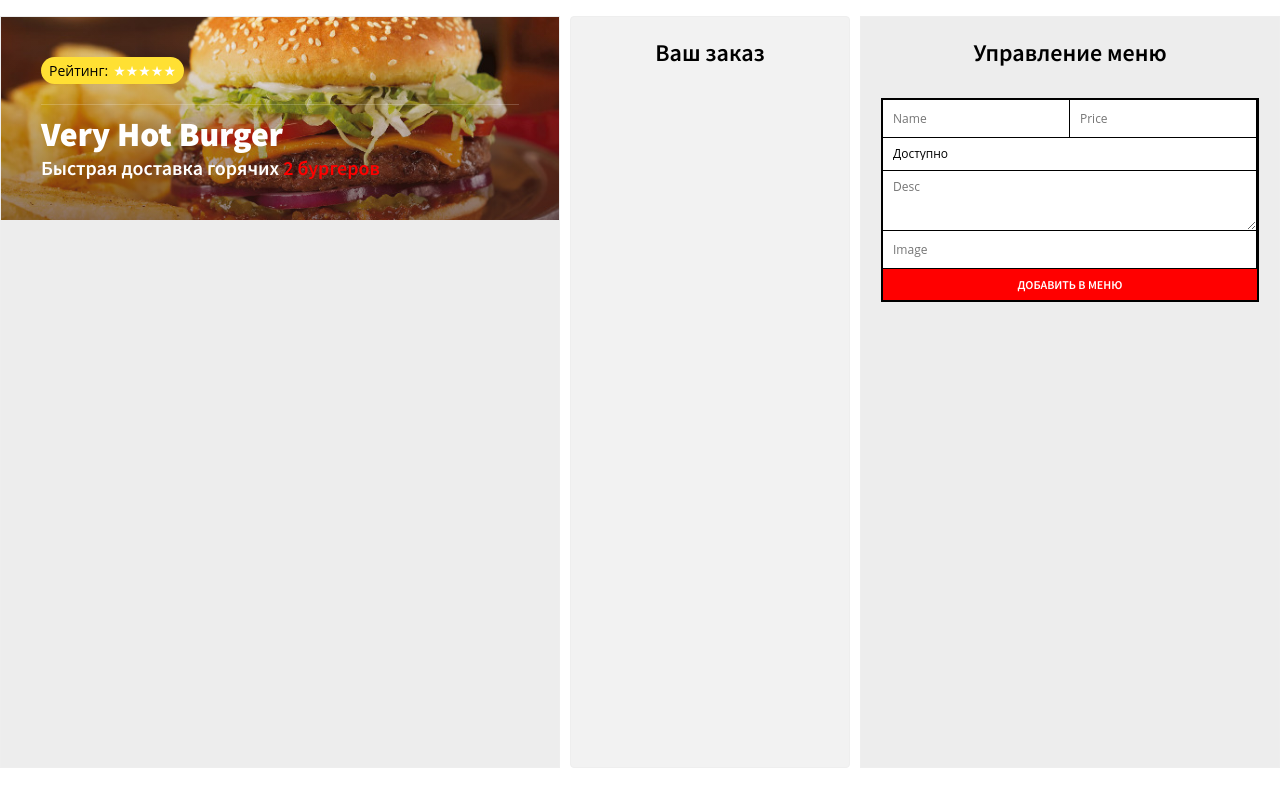
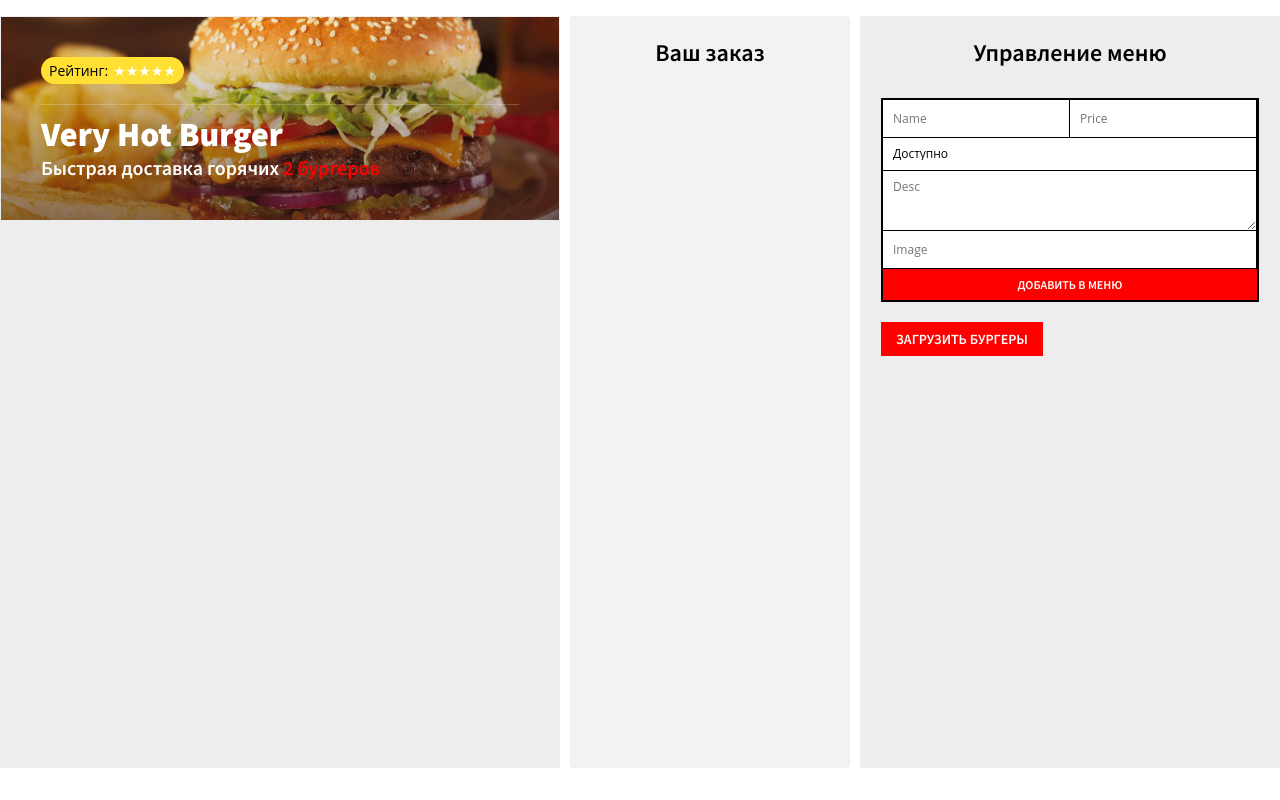
Before and after one commit to sergWP/react-start, a React (Create React App) app: page /restaurant/1 in a window 1280 px wide. Built offline with nearby package versions, Linux system fonts and the light colour scheme.

Commit message:
Загружаем все бургеры в объект State

```diff
--- a/src/components/App.js
+++ b/src/components/App.js
@@ -2,11 +2,18 @@
 import Header from "./Header";
 import Order from "./Order";
 import MenuAdmin from "./MenuAdmin";
+import sampleBurgers from "../sample-burgers";
 
 class App extends React.Component {
     state = {
         burgers: {},
         order: {}
+    }
+
+    loadSampleBurgers = () => {
+        //this.state.burgers = sampleBurgers;  // тоже рабочий вариант
+        this.setState({burgers: sampleBurgers});
+        //console.log(this.state);
     }
 
     addBurger = (burger) => {
@@ -26,7 +33,10 @@
                     <Header title={'Very Hot Burger'} amount={2} />
                 </div>
                 <Order />
-                <MenuAdmin addBurger={this.addBurger} />
+                <MenuAdmin
+                    addBurger={this.addBurger}
+                    loadSampleBurgers={this.loadSampleBurgers}
+                />
             </div>
         )
     }
--- a/src/components/MenuAdmin.js
+++ b/src/components/MenuAdmin.js
@@ -7,6 +7,7 @@
             <div className={'menu-admin'}>
                 <h2>Управление меню</h2>
                 <AddBurgerForm addBurger={this.props.addBurger}/>
+                <button onClick={this.props.loadSampleBurgers}>Загрузить бургеры</button>
             </div>
         )
     }
```
